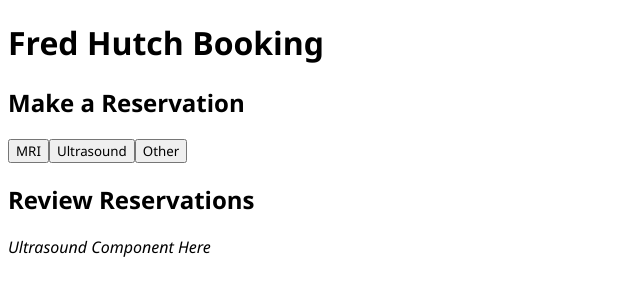
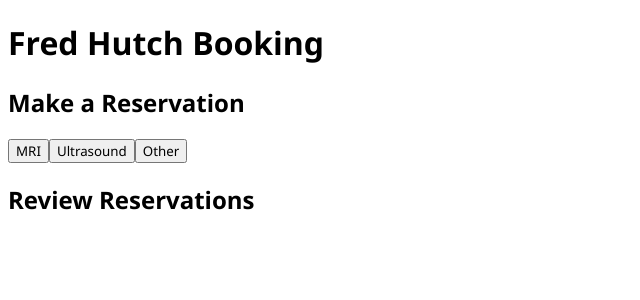
Before and after one commit to Jameson789/ilab-booking, a Next.js app in the folder next-frontend/: page / in a window 1280 px wide. Shown: the top 300 px of the page, without its empty margins (0-640 px from the left). Built offline with nearby package versions, Linux system fonts and the light colour scheme.

Commit message:
Removed unused component

```diff
--- a/next-frontend/app/page.jsx
+++ b/next-frontend/app/page.jsx
@@ -2,7 +2,6 @@
 
 import MakeReservationSection from "@/components/main-page/MakeReservationSection";
 import ReservationsSection from "@/components/main-page/ReservationsSection";
-import UltraSound from "@/components/main-page/UltraSound";
 import "./globals.css";
 
 export default function HomePage() {
@@ -11,8 +10,6 @@
       <h1>Fred Hutch Booking</h1>
       <MakeReservationSection />
       <ReservationsSection />
-
-      <UltraSound />
     </main>
   );
 }
--- a/next-frontend/components/main-page/UltraSound.jsx
+++ /dev/null
@@ -1,9 +0,0 @@
-function UltraSound() {
-    return(
-        <>
-            <i>Ultrasound Component Here</i>
-        </>
-    )
-}
-
-export default UltraSound;
--- a/next-frontend/package.json
+++ b/next-frontend/package.json
@@ -9,7 +9,7 @@
     "lint": "eslint"
   },
   "dependencies": {
-    "next": "16.1.4",
+    "next": "^16.1.6",
     "react": "19.2.3",
     "react-dom": "19.2.3"
   },
```
Also changed, not shown: 1 other file (tests, documents, lock files or other folders).
